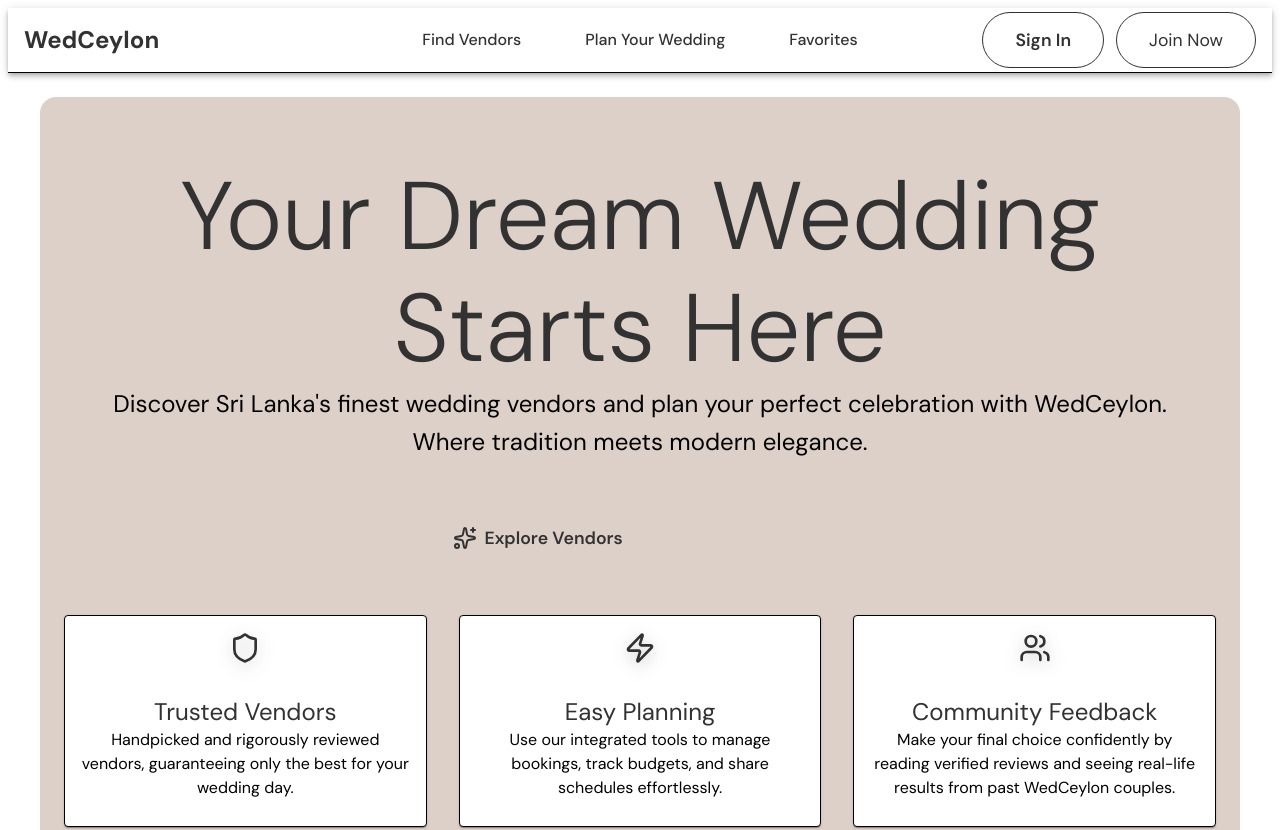
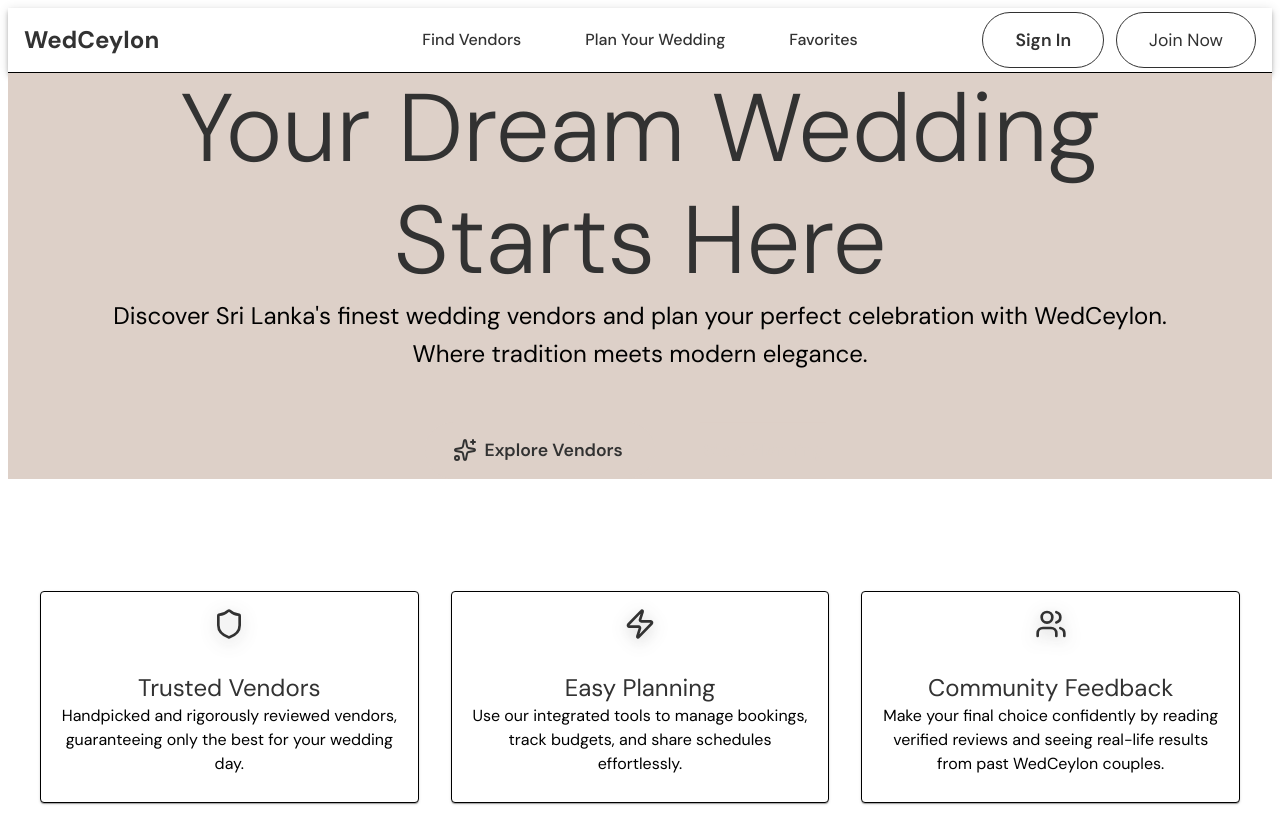
Before and after one commit to kbadeesha/wed-ceylon-frontend, a React (Vite) app: page / in a window 1280 px wide. Shown: the top 830 px of the page. Built offline with nearby package versions, Linux system fonts and the light colour scheme.

Commit message:
Container Styles Fixed

```diff
--- a/src/components/layout/MainLayout/MainLayout.tsx
+++ b/src/components/layout/MainLayout/MainLayout.tsx
@@ -1,25 +1,13 @@
 import { Outlet } from 'react-router-dom';
-import { Box, Container } from '@mui/material';
 import NavBar from '../NavBar/NavBar';
 import Footer from '../Footer/Footer';
 
 export default function MainLayout() {
   return (
-    <Box
-      sx={{
-        display: 'flex',
-        flexDirection: 'column',
-        minHeight: '100vh',
-        width: '100%',
-        padding: 0,
-      }}
-    >
+    <div style={{ width: '100%', margin: 0, padding: 0 }}>
       <NavBar />
-      <Container maxWidth="xl" sx={{ mt: 3, mb: 3, minHeight: '80vh' }}>
-        <Outlet />
-      </Container>
-
+      <Outlet />
       <Footer />
-    </Box>
+    </div>
   );
 }
--- a/src/pages/Home/Home.scss
+++ b/src/pages/Home/Home.scss
@@ -1,20 +1,17 @@
-// Main container with white background - full width
-.home-container {
-  background: var(--color-beige);
-  width: 100%;
-  padding: 2rem;
+// Main page container with white background
+.home-page {
+  background: var(--color-white);
 }
 
-// Hero section keeps the beige background
+// Hero section - full width background
 .home-hero__container {
-  border-radius: 16px;
+  width: 100%;
   background: var(--color-beige);
-  padding: 4rem;
-  margin-bottom: 4rem;
-  width: 100%;
 }
 
 .home-hero__content {
+  max-width: 1200px;
+  margin: 0 auto;
   text-align: center;
 }
 
@@ -48,16 +45,13 @@
   margin-bottom: 3rem;
 }
 
-// Features Section
-.home-features {
-  padding: 40px 0;
-}
-
+// Features section - white background
 .home-features__grid {
+  background: var(--color-white);
+  padding: 4rem 2rem;
   display: grid;
   grid-template-columns: repeat(auto-fit, minmax(300px, 1fr));
   gap: 2rem;
-  margin-top: 2rem;
 }
 
 .home-feature-card-wrapper {
--- a/src/pages/Home/HomePage.tsx
+++ b/src/pages/Home/HomePage.tsx
@@ -1,4 +1,4 @@
-import { Box, Container, Typography, Button, Card, CardContent, Stack } from '@mui/material';
+import { Box, Typography, Button, Card, CardContent, Stack } from '@mui/material';
 import { Shield, Zap, Users, Sparkles } from 'lucide-react';
 import { Link as RouterLink } from 'react-router-dom';
 import './Home.scss';
@@ -30,7 +30,7 @@ const HomePage = () => {
 
   return (
     <Box className="home-page">
-      <Container className="home-hero__container">
+      <Box className="home-hero__container">
         <Box className="home-hero__content">
           <Typography variant="h1" className="home-hero__title" component="h1">
             Your Dream Wedding
@@ -65,6 +65,7 @@ const HomePage = () => {
             </Button>
           </Stack>
         </Box>
+      </Box>
       <Box className="home-features__grid">
         {features.map((feature, index) => (
           <Box key={index} className="home-feature-card-wrapper">
@@ -87,7 +88,6 @@ const HomePage = () => {
           </Box>
         ))}
       </Box>
-      </Container>
     </Box>
   );
 };
```
Lines whose indentation alone changed are shown as unchanged.
